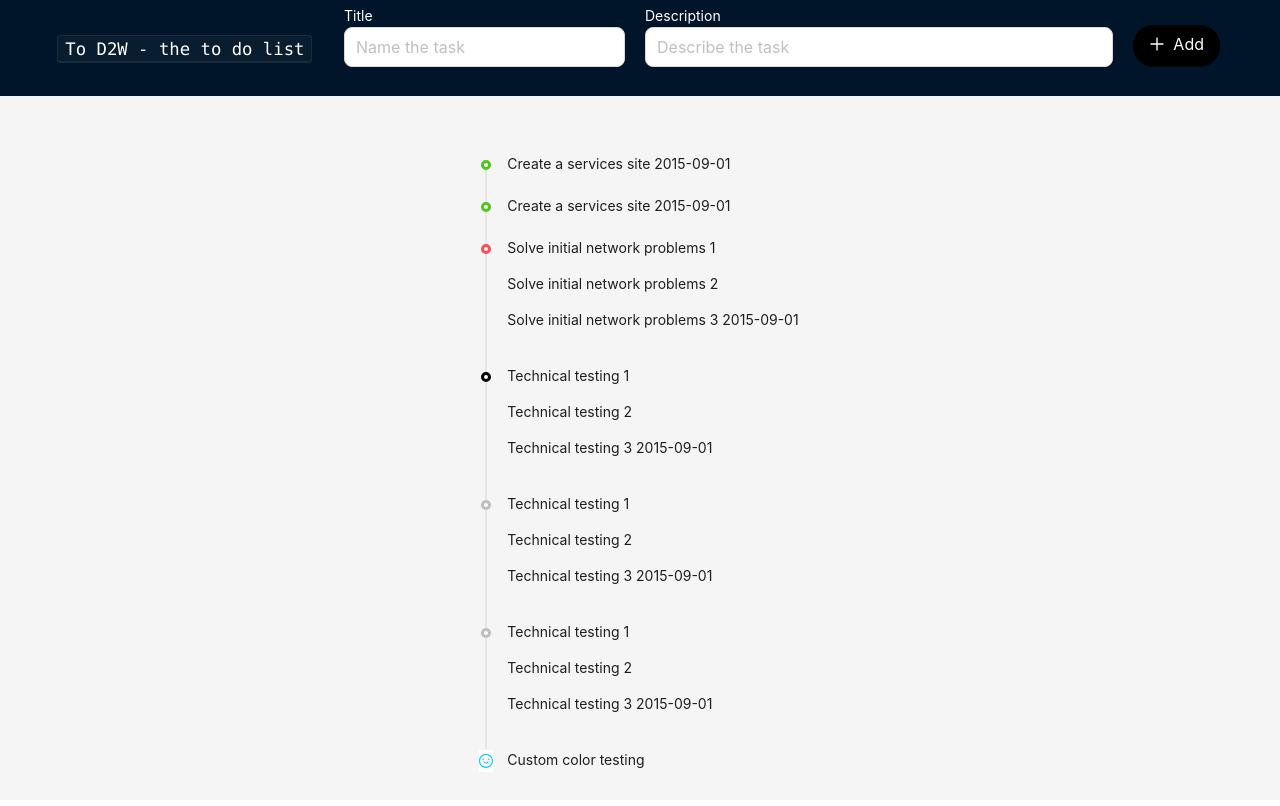
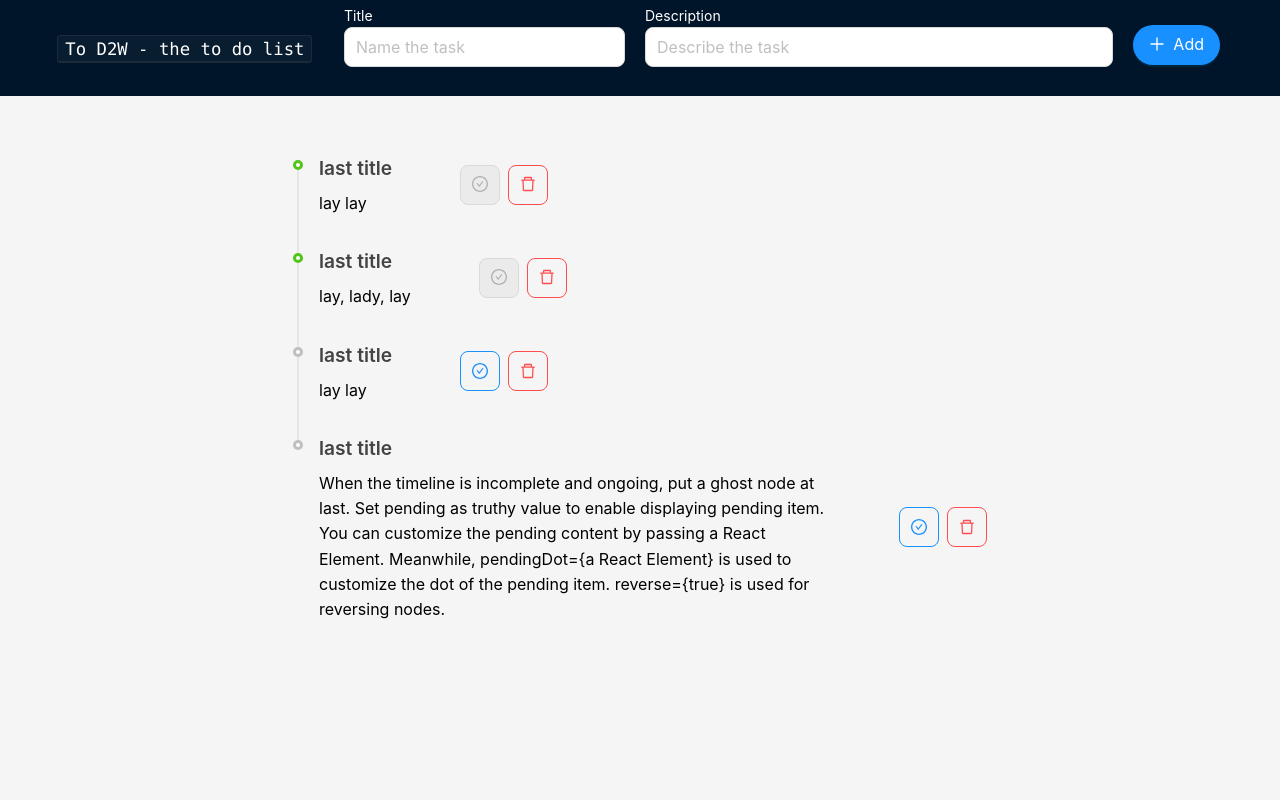
Before and after one commit to lekoller/to-d2w, a React (Vite) app in the folder front/: page / in a window 1280 px wide. Shown: the top 806 px of the page. Built offline with nearby package versions, Linux system fonts and the light colour scheme.

Commit message:
resolve list layout

```diff
--- a/front/src/App.css
+++ b/front/src/App.css
@@ -1,42 +1,26 @@
-/* #root {
-  max-width: 1280px;
-  margin: 0 auto;
-  padding: 2rem;
-  text-align: center;
+.container {
+  height: 100vh;
+  width: 100vw;
 }
 
-.logo {
-  height: 6em;
-  padding: 1.5em;
-  will-change: filter;
-  transition: filter 300ms;
-}
-.logo:hover {
-  filter: drop-shadow(0 0 2em #646cffaa);
-}
-.logo.react:hover {
-  filter: drop-shadow(0 0 2em #61dafbaa);
+.main {
+  display: flex;
+  flex-direction: column;
+  align-items: center;
+  height: 100%;
+  width: 100%;
+  margin-top: 20vh;
 }
 
-@keyframes logo-spin {
-  from {
-    transform: rotate(0deg);
-  }
-  to {
-    transform: rotate(360deg);
-  }
+.label {
+  font-size: 1.5rem;
+  font-weight: 600;
+  margin-bottom: 1rem;
+  color: "white";
 }
 
-@media (prefers-reduced-motion: no-preference) {
-  a:nth-of-type(2) .logo {
-    animation: logo-spin infinite 20s linear;
-  }
+.title {
+  font-weight: 600;
+  margin-bottom: 1rem;
+  color: "white";
 }
-
-.card {
-  padding: 2em;
-}
-
-.read-the-docs {
-  color: #888;
-} */
--- a/front/src/App.tsx
+++ b/front/src/App.tsx
@@ -1,76 +1,15 @@
+import { Layout } from "antd";
 import "./App.css";
-import "./styles/dashboard.css";
-import { SmileOutlined } from "@ant-design/icons";
-import { Layout, Timeline } from "antd";
 
 import Header from "./components/Header";
+import TodoList from "./components/List";
+import data from "./assets/dataExample.json";
 
 function App() {
   return (
     <Layout className="container">
       <Header />
-      <Layout className="main">
-        <Timeline
-          style={{
-            alignItems: "center",
-            justifyContent: "center",
-          }}
-          items={[
-            {
-              color: "green",
-              children: "Create a services site 2015-09-01",
-            },
-            {
-              color: "green",
-              children: "Create a services site 2015-09-01",
-            },
-            {
-              color: "red",
-              children: (
-                <>
-                  <p>Solve initial network problems 1</p>
-                  <p>Solve initial network problems 2</p>
-                  <p>Solve initial network problems 3 2015-09-01</p>
-                </>
-              ),
-            },
-            {
-              children: (
-                <>
-                  <p>Technical testing 1</p>
-                  <p>Technical testing 2</p>
-                  <p>Technical testing 3 2015-09-01</p>
-                </>
-              ),
-            },
-            {
-              color: "gray",
-              children: (
-                <>
-                  <p>Technical testing 1</p>
-                  <p>Technical testing 2</p>
-                  <p>Technical testing 3 2015-09-01</p>
-                </>
-              ),
-            },
-            {
-              color: "gray",
-              children: (
-                <>
-                  <p>Technical testing 1</p>
-                  <p>Technical testing 2</p>
-                  <p>Technical testing 3 2015-09-01</p>
-                </>
-              ),
-            },
-            {
-              color: "#00CCFF",
-              dot: <SmileOutlined />,
-              children: <p>Custom color testing</p>,
-            },
-          ]}
-        />
-      </Layout>
+      <TodoList items={data} />
     </Layout>
   );
 }
--- /dev/null
+++ b/front/src/assets/dataExample.json
@@ -0,0 +1,26 @@
+[
+  {
+    "id": 1,
+    "title": "last title",
+    "description": "lay lay",
+    "completed": true
+  },
+  {
+    "id": 2,
+    "title": "last title",
+    "description": "lay, lady, lay",
+    "completed": true
+  },
+  {
+    "id": 3,
+    "title": "last title",
+    "description": "lay lay",
+    "completed": false
+  },
+  {
+    "id": 4,
+    "title": "last title",
+    "description": "When the timeline is incomplete and ongoing, put a ghost node at last. Set pending as truthy value to enable displaying pending item. You can customize the pending content by passing a React Element. Meanwhile, pendingDot={a React Element} is used to customize the dot of the pending item. reverse={true} is used for reversing nodes.",
+    "completed": false
+  }
+]
--- a/front/src/components/Header.tsx
+++ b/front/src/components/Header.tsx
@@ -1,8 +1,7 @@
 import React from "react";
-import { InfoCircleOutlined } from "@ant-design/icons";
 import { Form, Input, Button, Typography } from "antd";
 import { Header } from "antd/es/layout/layout";
-import { PlusOutlined } from "@ant-design/icons";
+import { PlusOutlined, InfoCircleOutlined } from "@ant-design/icons";
 
 
 const D2wHeader: React.FC = () => {
--- a/front/src/components/List.tsx
+++ b/front/src/components/List.tsx
@@ -0,0 +1,69 @@
+import React from "react";
+import { Button, Layout, Space, Timeline, Typography } from "antd";
+import { CheckCircleOutlined, DeleteOutlined } from "@ant-design/icons";
+
+interface TodoItem {
+  id: number;
+  title: string;
+  description: string;
+  completed: boolean;
+}
+
+interface TodoListProps {
+  items: Array<TodoItem>;
+}
+
+const TodoList: React.FC<TodoListProps> = ({ items }: TodoListProps) => {
+  const timelineItems = items.map((item) => {
+    return {
+      color: item.completed ? "green" : "gray",
+      children: (
+        <Space style={{paddingBottom: "10px"}}>
+          <Space
+            style={{
+              display: "flex",
+              flexDirection: "column",
+              alignItems: "flex-start",
+              justifyContent: "left",
+              maxWidth: "40vw",
+            }}
+          >
+            <Typography.Text
+              strong
+              style={{ color: "#444", fontSize: "1.2rem" }}
+            >
+              {item.title}
+            </Typography.Text>
+            <Typography.Text  style={{ color: "black", fontSize: "1rem", top: "10px" }}>
+              {item.description}
+            </Typography.Text>
+          </Space>
+          <Space style={{ marginLeft: "60px" }}>
+            <Button
+              size="large"
+              type="primary"
+              ghost
+              disabled={item.completed}
+              icon={<CheckCircleOutlined />}
+            />
+            <Button size="large" danger ghost icon={<DeleteOutlined />} />
+          </Space>
+        </Space>
+      ),
+    };
+  });
+
+  return (
+    <Layout className="main">
+      <Timeline
+        style={{
+          alignItems: "center",
+          justifyContent: "center",
+        }}
+        items={timelineItems}
+      />
+    </Layout>
+  );
+};
+
+export default TodoList;
--- a/front/src/main.tsx
+++ b/front/src/main.tsx
@@ -10,7 +10,7 @@ ReactDOM.createRoot(document.getElementById("root")!).render(
     <ConfigProvider
       theme={{
         token: {
-          colorPrimary: "#189 0ff",
+          colorPrimary: "#1890ff",
           colorPrimaryHover: "#40a9ff",
         },
       }}
--- a/front/src/styles/dashboard.css
+++ /dev/null
@@ -1,20 +0,0 @@
-.container {
-  height: 100vh;
-  width: 100vw;
-}
-
-.main {
-  display: flex;
-  flex-direction: column;
-  align-items: center;
-  height: 100%;
-  width: 100%;
-  margin-top: 20vh;
-}
-
-.label {
-  font-size: 1.5rem;
-  font-weight: 600;
-  margin-bottom: 1rem;
-  color: "white";
-}
```
